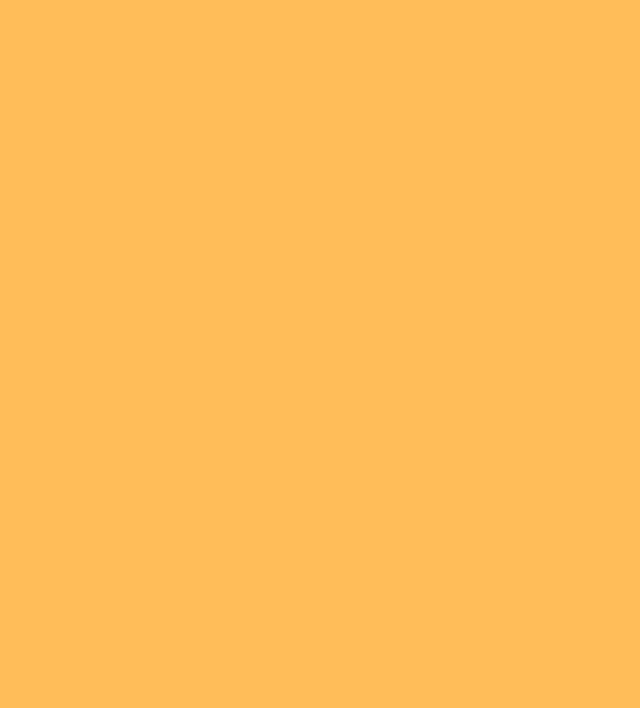
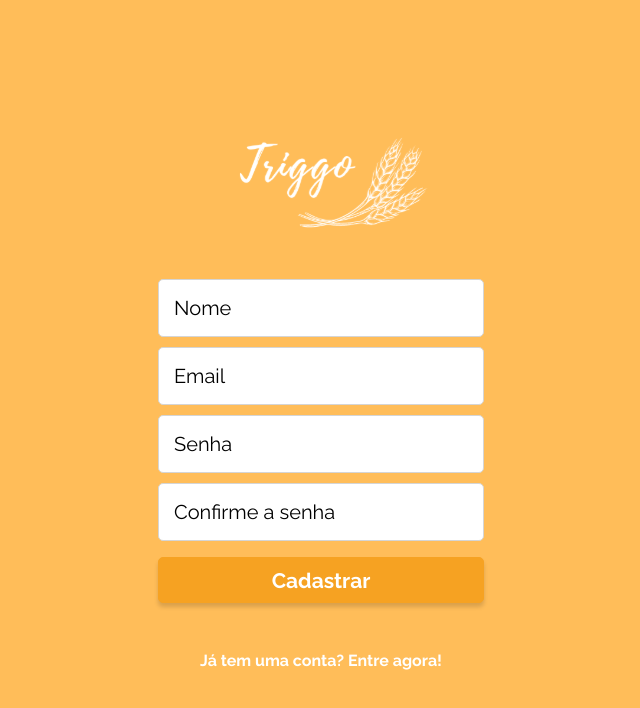
Before and after one commit to PaulaWiltiner/projeto14-triggo-front, a React (Create React App) app: page /register in a window 1280 px wide. Before the commit this address had no page. Shown: the top 708 px of the page, without its empty margins (319-959 px from the left). Built offline with nearby package versions, Linux system fonts and the light colour scheme.

Commit message:
register

```diff
--- a/src/App.js
+++ b/src/App.js
@@ -3,19 +3,21 @@ import "./assets/styles/reset.css";
 import GlobalStyle from "./assets/styles/globalStyle";
 import InitialScreen from "./components/InitialScreen";
 import Login from "./components/Login";
+import Register from "./pages/Register";
 import BuySession from "./components/BuySession";
 
 export default function App() {
-    return(
+  return (
     <>
       <GlobalStyle />
       <BrowserRouter>
         <Routes>
           <Route path="/" element={<InitialScreen />} />
           <Route path="/login" element={<Login />} />
+          <Route path="/register" element={<Register />} />
           <Route path="/buy" element={<BuySession />} />
         </Routes>
       </BrowserRouter>
     </>
-    )
+  );
 }
--- /dev/null
+++ b/src/components/FormRegister.js
@@ -0,0 +1,96 @@
+import styled from "styled-components";
+import { useContext } from "react";
+import RegisterContext from "../contexts/RegisterContext";
+
+export default function FormRegister() {
+  const { form, setForm, swap } = useContext(RegisterContext);
+  function handleForm(e) {
+    setForm({
+      ...form,
+      [e.target.name]: e.target.value,
+    });
+  }
+
+  return (
+    <DivForm>
+      <DivInput>
+        <Input
+          placeholder="Nome"
+          type="text"
+          name="name"
+          onChange={handleForm}
+          value={form.name}
+          disabled={swap}
+          autoComplete="off"
+        />
+      </DivInput>
+      <DivInput>
+        <Input
+          type="email"
+          placeholder="Email"
+          name="email"
+          onChange={handleForm}
+          value={form.email}
+          disabled={swap}
+          autoComplete="off"
+        />
+      </DivInput>
+      <DivInput>
+        <Input
+          placeholder="Senha"
+          type="password"
+          name="password"
+          onChange={handleForm}
+          value={form.password}
+          disabled={swap}
+          autoComplete="off"
+        />
+      </DivInput>
+      <DivInput>
+        <Input
+          placeholder="Confirme a senha"
+          type="password"
+          name="samePassword"
+          onChange={handleForm}
+          value={form.samePassword}
+          disabled={swap}
+          autoComplete="off"
+        />
+      </DivInput>
+    </DivForm>
+  );
+}
+
+const DivForm = styled.div`
+  margin: 0px 0px 16px 0px;
+`;
+
+const DivInput = styled.div`
+  margin-top: 10px;
+  font-weight: 400;
+  width: 100%;
+`;
+
+const Input = styled.input`
+  color: #666666;
+  font-size: 18px;
+  width: 326px;
+  height: 58px;
+  padding-left: 15px;
+  background-color: #ffffff;
+  border: 1px solid #d5d5d5;
+  border-radius: 5px;
+
+  ::-webkit-input-placeholder {
+    color: #000000;
+    font-size: 20px;
+    font-weight: 400;
+  }
+
+  :disabled {
+    color: #afafaf;
+    background-color: #f2f2f2;
+    font-size: 20px;
+    font-weight: 400;
+  }
+`;
--- /dev/null
+++ b/src/contexts/RegisterContext.js
@@ -0,0 +1,5 @@
+import { createContext } from "react";
+
+const RegisterContext = createContext();
+
+export default RegisterContext;
--- /dev/null
+++ b/src/data/signUp.js
@@ -0,0 +1,12 @@
+import axios from "axios";
+export default async function signUp(form) {
+  try {
+    await axios.post(
+      "https://projeto14-triggo-back.herokuapp.com/sign-up",
+      form
+    );
+    return true;
+  } catch {
+    return false;
+  }
+}
--- /dev/null
+++ b/src/pages/Register.js
@@ -0,0 +1,158 @@
+import styled from "styled-components";
+import { useState } from "react";
+import FormRegister from "../components/FormRegister";
+import { Link } from "react-router-dom";
+import signUp from "../data/signUp.js";
+import RegisterContext from "../contexts/RegisterContext";
+import TriggoLogo from "../assets/images/TriggoLogo.svg";
+import { ThreeDots } from "react-loader-spinner";
+import { useNavigate } from "react-router-dom";
+export default function Register() {
+  const [swap, setSwap] = useState(false);
+  const [alert, setAlert] = useState(true);
+
+  const [loading, setLoading] = useState(false);
+  const navigate = useNavigate();
+  const [form, setForm] = useState({
+    name: "",
+    email: "",
+    password: "",
+    samePassword: "",
+  });
+
+  async function userRegister() {
+    setSwap(true);
+    const resp = await signUp(form);
+    if (resp) {
+      setForm({
+        name: "",
+        email: "",
+        password: "",
+        samePassword: "",
+      });
+      setAlert(true);
+      setTimeout(() => {
+        setSwap(false);
+        navigate("/login");
+      }, 500);
+    } else {
+      setTimeout(() => {
+        setSwap(false);
+        setAlert(false);
+      }, 500);
+    }
+  }
+
+  return (
+    <RegisterContext.Provider
+      value={{ form, setForm, swap, setSwap, loading, setLoading }}
+    >
+      <DivRegister>
+        <Logo>
+          <img src={TriggoLogo} alt="Triggo" />
+        </Logo>
+
+        <FormRegister />
+
+        <Button onClick={userRegister} disabled={swap}>
+          {swap ? (
+            <ThreeDots color="#ffffff" height={40} width={80} />
+          ) : (
+            "Cadastrar"
+          )}
+        </Button>
+        {alert ? null : (
+          <ErrorMessage>
+            <h3>Informações Incorretas</h3>
+            <h4 onClick={() => setAlert(true)}>X</h4>
+          </ErrorMessage>
+        )}
+
+        <MyLink to="/login">
+          <TextLogin>Já tem uma conta? Entre agora!</TextLogin>
+        </MyLink>
+      </DivRegister>
+    </RegisterContext.Provider>
+  );
+}
+
+const Logo = styled.div`
+  display: flex;
+  justify-content: center;
+
+  img {
+    width: 300px;
+    height: 200px;
+  }
+`;
+const MyLink = styled(Link)`
+  text-decoration: none;
+  margin-top: 50px;
+`;
+
+const DivRegister = styled.div`
+  width: 100%;
+  height: 94vh;
+  margin-top: -2em;
+  display: flex;
+  flex-direction: column;
+  align-items: center;
+  justify-content: center;
+`;
+const ErrorMessage = styled.div`
+  width: 326px;
+  height: 58px;
+  background-color: #ff7474;
+  display: flex;
+  margin-top: 16px;
+  align-items: center;
+  justify-content: space-between;
+  padding: 0px 20px 0px 20px;
+  border-radius: 5px;
+  margin-bottom: -1em;
+
+  h4 {
+    font-size: 14px;
+    font-weight: 700;
+    color: rgba(255, 255, 255, 1);
+
+    &:hover {
+      cursor: pointer;
+    }
+  }
+
+  h3 {
+    color: rgba(255, 255, 255, 1);
+    font-size: 14px;
+    font-weight: 700;
+  }
+`;
+
+const TextLogin = styled.h2`
+  font-size: 16px;
+  text-align: center;
+  font-weight: 700;
+  color: #ffffff;
+`;
+const Button = styled.button`
+  width: 326px;
+  height: 46px;
+
+  color: #ffffff;
+  font-size: 21px;
+  font-weight: 400;
+  background: #f6a222;
+  display: flex;
+  font-weight: 700;
+  justify-content: center;
+  align-items: center;
+
+  border: 1px solid #f6a222;
+  border-radius: 5px;
+  box-shadow: 0px 4px 4px rgba(0, 0, 0, 0.15);
+
+  :hover {
+    filter: brightness(1.1);
+    box-shadow: 0px 10px 10px rgba(0, 0, 0, 0.15);
+  }
+`;
```
Also changed, not shown: src/contexts/index.js (deleted). Lines whose indentation alone changed are shown as unchanged.
